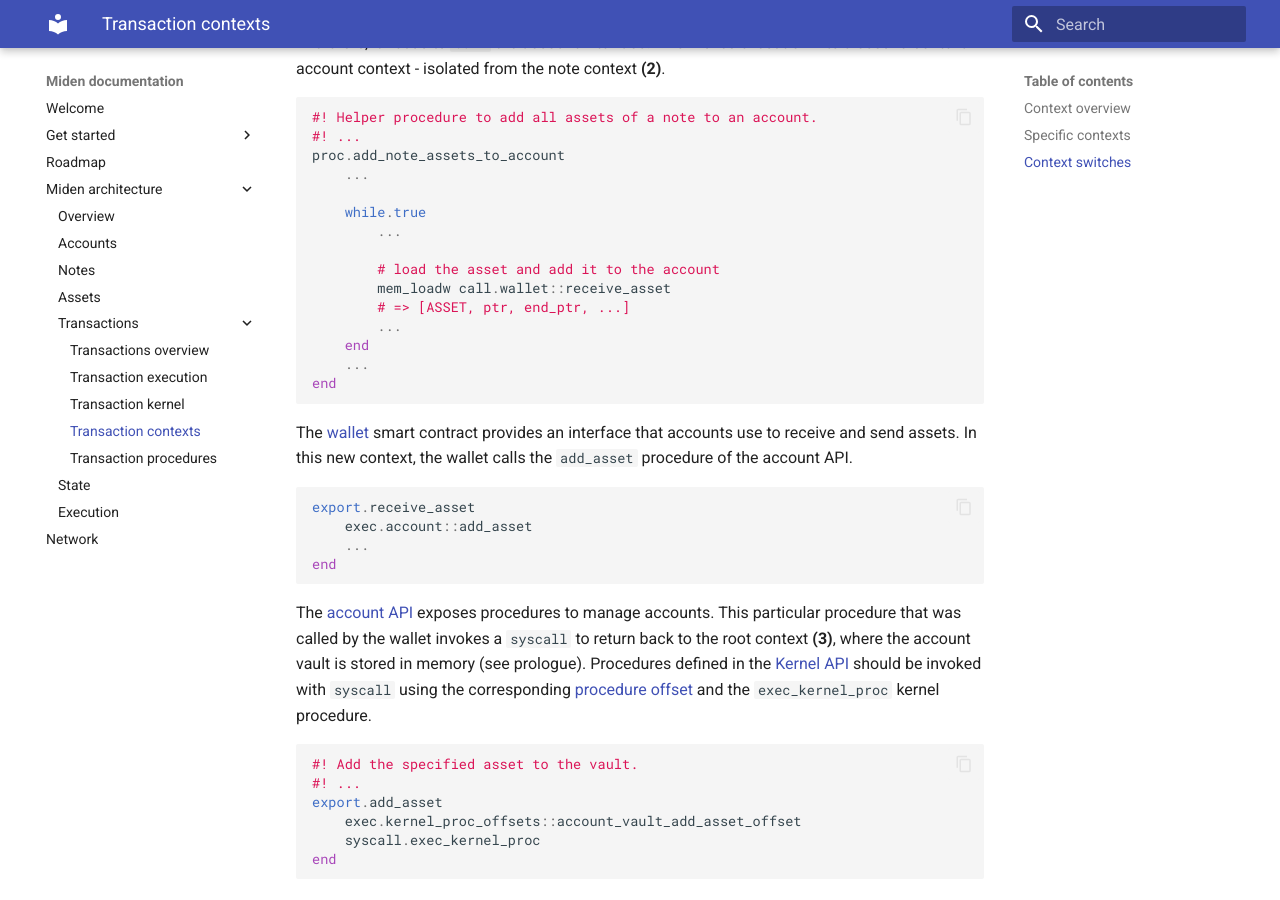
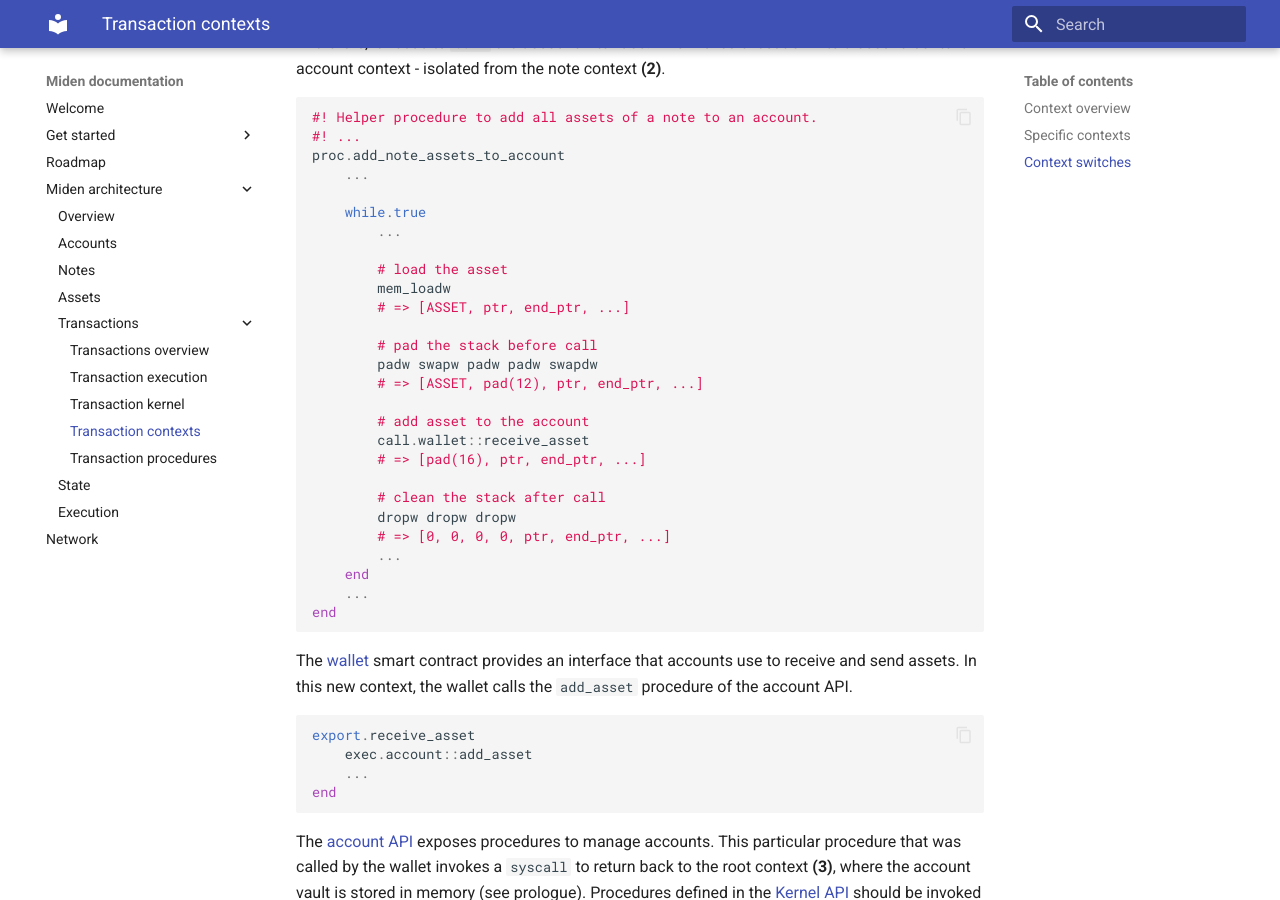
Before and after one commit to 0xPolygonMiden/miden-base, an MkDocs documentation site: the page built from docs/architecture/transactions/contexts.md, in a window 1280 px wide and 900 px high, scrolled down 1328 px. Built offline with MkDocs 1.6.1 and Material for MkDocs 9.7.7, drawn with Linux system fonts in a browser that asks for light colours.

Commit message:
refactor: basic wallet + note scripts

```diff
--- a/docs/architecture/transactions/contexts.md
+++ b/docs/architecture/transactions/contexts.md
@@ -46,9 +46,21 @@
     while.true
         ...
 
-        # load the asset and add it to the account
-        mem_loadw call.wallet::receive_asset
+        # load the asset
+        mem_loadw
         # => [ASSET, ptr, end_ptr, ...]
+
+        # pad the stack before call
+        padw swapw padw padw swapdw
+        # => [ASSET, pad(12), ptr, end_ptr, ...]
+
+        # add asset to the account
+        call.wallet::receive_asset
+        # => [pad(16), ptr, end_ptr, ...]
+
+        # clean the stack after call
+        dropw dropw dropw
+        # => [0, 0, 0, 0, ptr, end_ptr, ...]
         ...
     end
     ...
```
Also changed, not shown: docs/architecture/notes.md (+15 -3 lines), 7 other files.
